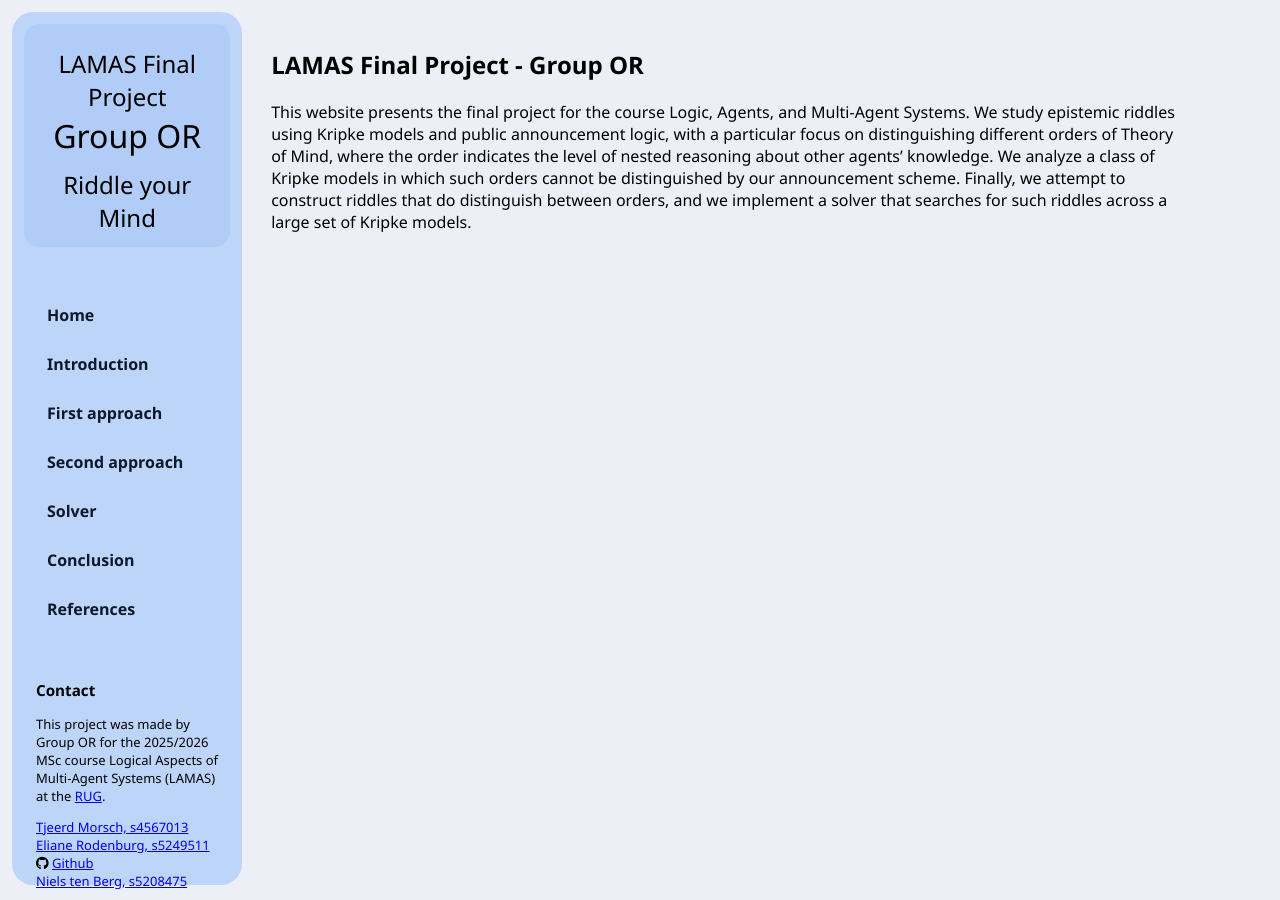
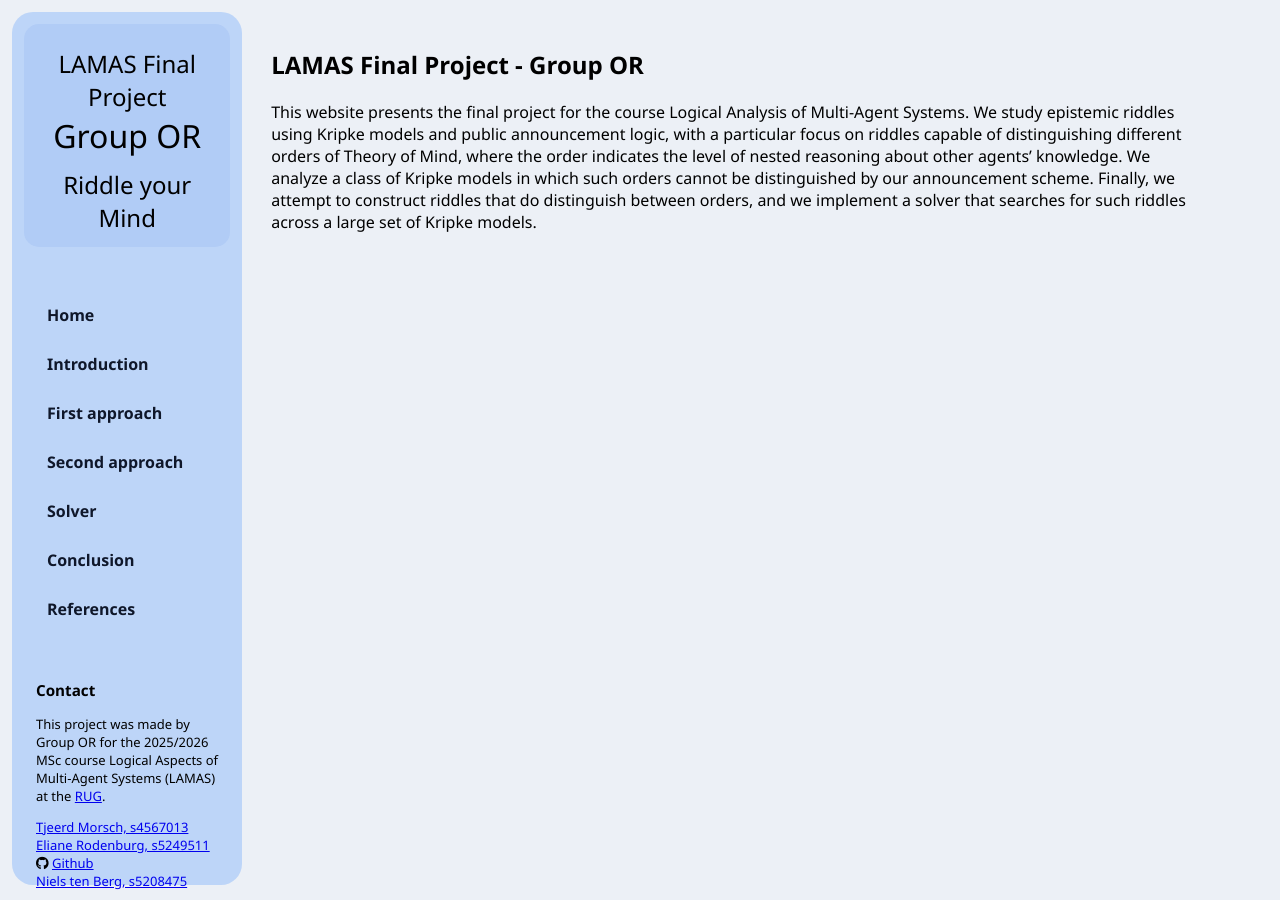
Before and after one commit to SnooLuna/LAMAS_OR, a Jekyll site: the page built from docs/index.html, in a window 1280 px wide. Built offline with Jekyll 4.4.1, drawn with Linux system fonts in a browser that asks for light colours; nearby versions of some CDN libraries.

Commit message:
Corrected what the course is called

```diff
--- a/docs/index.html
+++ b/docs/index.html
@@ -4,10 +4,10 @@ title: Home
 <h1>{{ "LAMAS Final Project - Group OR" }}</h1>
 
 <p>
-This website presents the final project for the course Logic, Agents, and Multi-Agent Systems.
-We study epistemic riddles using Kripke models and public announcement logic, with a particular focus on
-distinguishing different orders of Theory of Mind, where the order indicates the level of nested reasoning about
-other agents’ knowledge.
+This website presents the final project for the course Logical Analysis of Multi-Agent Systems.
+We study epistemic riddles using Kripke models and public announcement logic, with a particular focus on riddles
+capable of distinguishing different orders of Theory of Mind, where the order indicates the level of nested reasoning
+about other agents’ knowledge.
 
 We analyze a class of Kripke models in which such orders cannot be distinguished by our announcement scheme.
 Finally, we attempt to construct riddles that do distinguish between orders, and we implement a solver that searches
```
